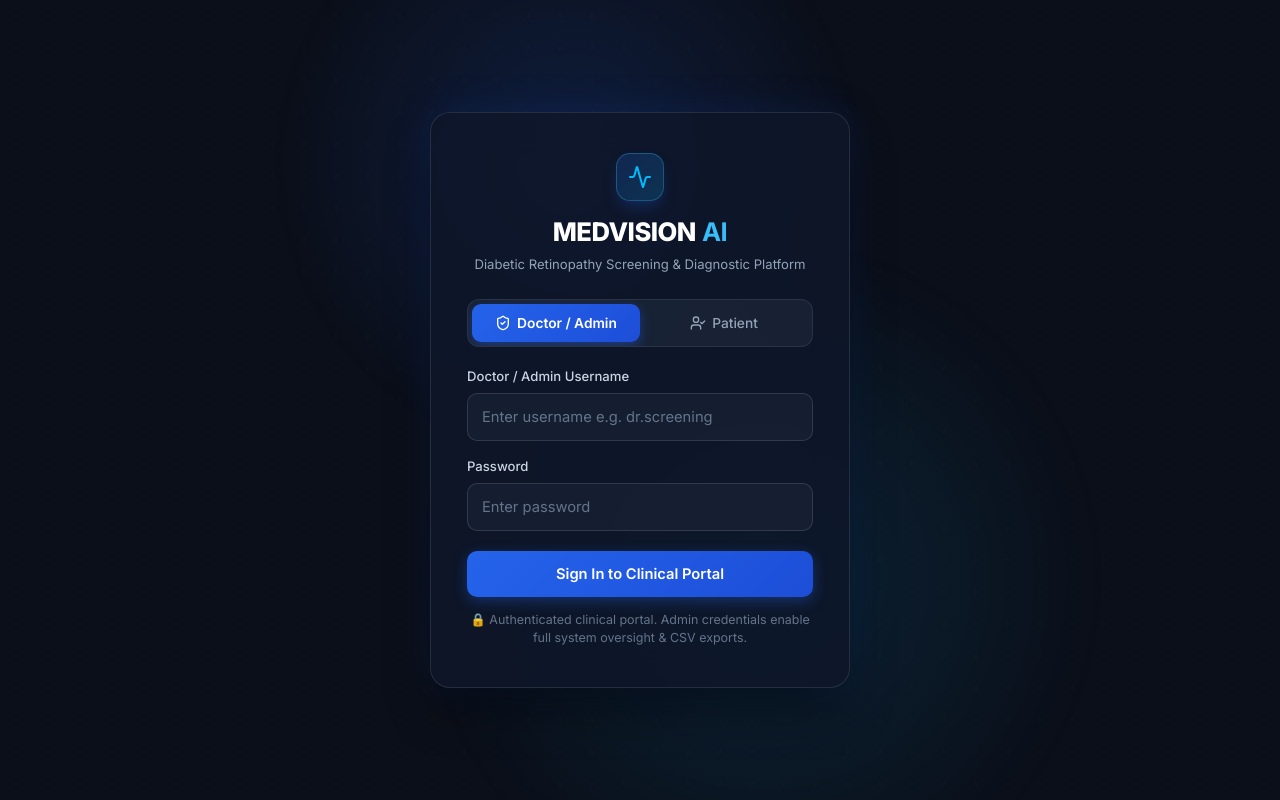
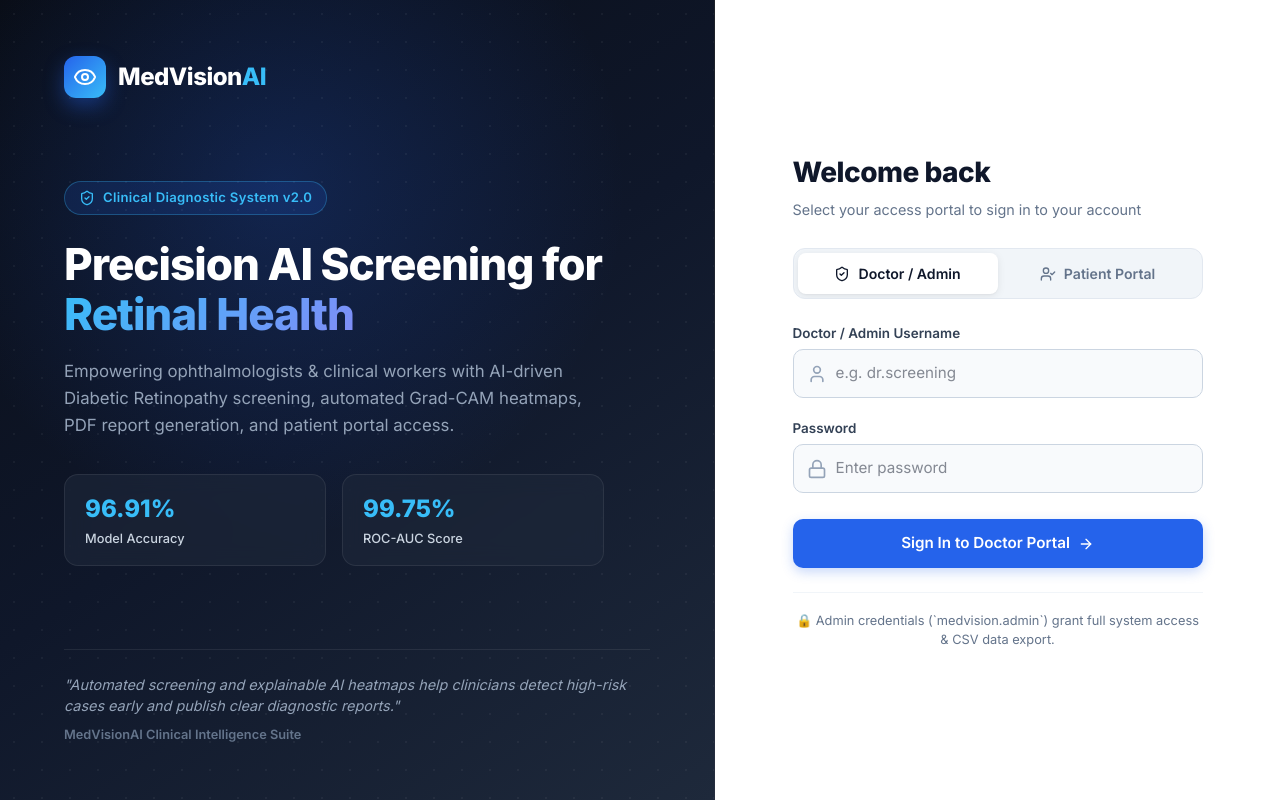
Before and after one commit to phanikumar822/MedVisionAI-v2, a React (Vite) app in the folder frontend/: page /login in a window 1280 px wide. Built offline with nearby package versions, Linux system fonts and the light colour scheme.

Commit message:
feat: redesigned Login into hand-crafted enterprise split-screen layout with clinical metrics showcase and Stripe-style smooth transitions

```diff
--- a/frontend/src/pages/Login.css
+++ b/frontend/src/pages/Login.css
@@ -1,293 +1,407 @@
 @import url('https://fonts.googleapis.com/css2?family=Inter:wght@300;400;500;600;700;800&display=swap');
 
-/* === FORMAL CLINICAL ENTERPRISE CONTAINER === */
-.formal-auth-wrapper {
-  margin: 0;
-  padding: 0;
-  box-sizing: border-box;
-  font-family: 'Inter', system-ui, -apple-system, sans-serif;
+/* === ENTERPRISE SPLIT-SCREEN LAYOUT === */
+.split-auth-container {
   display: flex;
-  justify-content: center;
-  align-items: center;
   min-height: 100vh;
   width: 100vw;
-  background: #0b0f19;
+  font-family: 'Inter', system-ui, -apple-system, sans-serif;
+  background: #f8fafc;
+  overflow-x: hidden;
+}
+
+/* === LEFT HERO SHOWCASE PANEL === */
+.auth-hero-panel {
+  flex: 1.25;
+  background: linear-gradient(145deg, #090d16 0%, #0f172a 50%, #1e293b 100%);
   position: relative;
+  display: flex;
+  flex-direction: column;
+  justify-content: space-between;
+  padding: 56px 64px;
+  color: #ffffff;
+  overflow: hidden;
+  border-right: 1px solid rgba(255, 255, 255, 0.08);
+}
+
+/* Subtle background accent glow */
+.hero-ambient-glow {
+  position: absolute;
+  top: -20%;
+  left: -10%;
+  width: 700px;
+  height: 700px;
+  background: radial-gradient(circle, rgba(37, 99, 235, 0.22) 0%, rgba(15, 23, 42, 0) 70%);
+  border-radius: 50%;
+  pointer-events: none;
+}
+
+.hero-pattern-overlay {
+  position: absolute;
+  inset: 0;
+  background-image: radial-gradient(rgba(255, 255, 255, 0.06) 1px, transparent 1px);
+  background-size: 28px 28px;
+  pointer-events: none;
+  opacity: 0.8;
+}
+
+/* Hero Top Branding */
+.hero-brand {
+  position: relative;
+  z-index: 5;
+  display: flex;
+  align-items: center;
+  gap: 12px;
+}
+
+.hero-brand-logo {
+  width: 42px;
+  height: 42px;
+  background: linear-gradient(135deg, #2563eb, #38bdf8);
+  border-radius: 12px;
+  display: flex;
+  align-items: center;
+  justify-content: center;
+  color: #ffffff;
+  box-shadow: 0 8px 20px rgba(37, 99, 235, 0.4);
+}
+
+.hero-brand-name {
+  font-size: 1.5em;
+  font-weight: 800;
+  letter-spacing: -0.5px;
+  color: #ffffff;
+}
+
+.hero-brand-name span {
+  color: #38bdf8;
+}
+
+/* Hero Main Content */
+.hero-content {
+  position: relative;
+  z-index: 5;
+  max-width: 540px;
+  margin: 40px 0;
+}
+
+.hero-badge {
+  display: inline-flex;
+  align-items: center;
+  gap: 8px;
+  background: rgba(37, 99, 235, 0.15);
+  border: 1px solid rgba(56, 189, 248, 0.3);
+  color: #38bdf8;
+  padding: 6px 14px;
+  border-radius: 30px;
+  font-size: 0.82em;
+  font-weight: 600;
+  letter-spacing: 0.3px;
+  margin-bottom: 24px;
+}
+
+.hero-title {
+  font-size: 2.75em;
+  font-weight: 800;
+  line-height: 1.15;
+  letter-spacing: -1px;
+  color: #ffffff;
+  margin-bottom: 18px;
+}
+
+.hero-title span {
+  background: linear-gradient(135deg, #38bdf8, #818cf8);
+  -webkit-background-clip: text;
+  -webkit-text-fill-color: transparent;
+  background-clip: text;
+}
+
+.hero-description {
+  font-size: 1.05em;
+  line-height: 1.6;
+  color: #94a3b8;
+  margin-bottom: 36px;
+}
+
+/* Metrics Grid */
+.hero-metrics {
+  display: grid;
+  grid-template-columns: repeat(2, 1fr);
+  gap: 16px;
+}
+
+.metric-card {
+  background: rgba(30, 41, 59, 0.6);
+  border: 1px solid rgba(255, 255, 255, 0.08);
+  border-radius: 14px;
+  padding: 16px 20px;
+  backdrop-filter: blur(10px);
+}
+
+.metric-value {
+  font-size: 1.5em;
+  font-weight: 800;
+  color: #38bdf8;
+  margin-bottom: 2px;
+}
+
+.metric-label {
+  font-size: 0.8em;
+  color: #cbd5e1;
+  font-weight: 500;
+}
+
+/* Hero Footer Testimonial */
+.hero-footer {
+  position: relative;
+  z-index: 5;
+  border-top: 1px solid rgba(255, 255, 255, 0.08);
+  padding-top: 24px;
+}
+
+.hero-quote {
+  font-size: 0.9em;
+  color: #94a3b8;
+  font-style: italic;
+  line-height: 1.5;
+  margin: 0 0 8px 0;
+}
+
+.hero-quote-author {
+  font-size: 0.8em;
+  color: #64748b;
+  font-weight: 600;
+
+  font-style: normal;
+}
+
+/* === RIGHT FORM PANEL === */
+.auth-form-panel {
+  flex: 1;
+  display: flex;
+  align-items: center;
+  justify-content: center;
+  padding: 48px;
+  background: #ffffff;
+}
+
+.form-card-box {
+  width: 100%;
+  max-width: 410px;
+  display: flex;
+  flex-direction: column;
+}
+
+.form-header {
+  margin-bottom: 28px;
+}
+
+.form-header h2 {
+  font-size: 1.75em;
+  font-weight: 800;
+  color: #0f172a;
+  letter-spacing: -0.5px;
+  margin: 0 0 6px 0;
+}
+
+.form-header p {
+  color: #64748b;
+  font-size: 0.9em;
+  margin: 0;
+}
+
+/* Role Segmented Switcher */
+.role-segmented-control {
+  position: relative;
+  display: flex;
+  background: #f1f5f9;
+  border: 1px solid #e2e8f0;
+  border-radius: 12px;
+  padding: 4px;
+  margin-bottom: 24px;
   overflow: hidden;
 }
 
-/* Subtle, elegant ambient light orbs in background (no grid boxes) */
-.ambient-glow-1 {
-  position: absolute;
-  top: -15%;
-  left: 20%;
-  width: 600px;
-  height: 600px;
-  background: radial-gradient(circle, rgba(37, 99, 235, 0.18) 0%, rgba(11, 15, 25, 0) 70%);
-  border-radius: 50%;
-  pointer-events: none;
-  animation: floatAmbient 12s ease-in-out infinite alternate;
-}
-
-.ambient-glow-2 {
-  position: absolute;
-  bottom: -20%;
-  right: 15%;
-  width: 700px;
-  height: 700px;
-  background: radial-gradient(circle, rgba(14, 165, 233, 0.14) 0%, rgba(11, 15, 25, 0) 70%);
-  border-radius: 50%;
-  pointer-events: none;
-  animation: floatAmbient 16s ease-in-out infinite alternate-reverse;
-}
-
-@keyframes floatAmbient {
-  0% { transform: translate(0, 0); }
-  100% { transform: translate(30px, -40px); }
-}
-
-/* Subtle background grid pattern overlay for structure */
-.bg-grid-overlay {
-  position: absolute;
-  inset: 0;
-  background-image: radial-gradient(rgba(255, 255, 255, 0.05) 1px, transparent 1px);
-  background-size: 32px 32px;
-  pointer-events: none;
-  opacity: 0.7;
-}
-
-/* === FORMAL LOGIN CARD === */
-.formal-card {
-  position: relative;
-  z-index: 10;
-  width: 420px;
-  background: rgba(15, 23, 42, 0.85);
-  backdrop-filter: blur(20px);
-  -webkit-backdrop-filter: blur(20px);
-  border: 1px solid rgba(255, 255, 255, 0.1);
-  border-radius: 20px;
-  padding: 40px 36px;
-  box-shadow: 0 25px 50px -12px rgba(0, 0, 0, 0.6),
-              0 0 40px rgba(37, 99, 235, 0.15);
-  transition: transform 0.4s cubic-bezier(0.16, 1, 0.3, 1), box-shadow 0.4s ease;
-}
-
-.formal-card:hover {
-  box-shadow: 0 30px 60px -12px rgba(0, 0, 0, 0.7),
-              0 0 50px rgba(37, 99, 235, 0.22);
-}
-
-.card-header {
-  display: flex;
-  flex-direction: column;
-  align-items: center;
-  text-align: center;
-  margin-bottom: 24px;
-}
-
-.logo-badge-icon {
-  width: 48px;
-  height: 48px;
-  background: linear-gradient(135deg, rgba(37, 99, 235, 0.2), rgba(14, 165, 233, 0.2));
-  border: 1px solid rgba(56, 189, 248, 0.3);
-  border-radius: 14px;
-  display: flex;
-  align-items: center;
-  justify-content: center;
-  margin-bottom: 12px;
-  box-shadow: 0 8px 16px -4px rgba(37, 99, 235, 0.3);
-}
-
-.brand-name {
-  font-size: 1.6em;
-  font-weight: 800;
-  color: #ffffff;
-  letter-spacing: -0.5px;
-  margin: 0 0 4px 0;
-  display: flex;
-  align-items: center;
-  gap: 6px;
-}
-
-.brand-name .ai-accent {
-  color: #38bdf8;
-  font-weight: 700;
-}
-
-.platform-tagline {
-  color: #94a3b8;
-  font-size: 0.82em;
-  font-weight: 400;
-  margin: 0;
-}
-
-/* === FORMAL ROLE TOGGLE SWITCH === */
-.role-switch-track {
-  position: relative;
-  display: flex;
-  width: 100%;
-  background: rgba(30, 41, 59, 0.7);
-  border: 1px solid rgba(255, 255, 255, 0.08);
-  border-radius: 12px;
-  padding: 4px;
-  margin-bottom: 20px;
-  overflow: hidden;
-}
-
-.role-switch-glider {
+.role-segmented-pill {
   position: absolute;
   top: 4px;
   bottom: 4px;
   width: calc(50% - 4px);
-  background: linear-gradient(135deg, #2563eb, #1d4ed8);
-  border-radius: 9px;
-  box-shadow: 0 4px 12px rgba(37, 99, 235, 0.4);
-  transition: transform 0.35s cubic-bezier(0.4, 0, 0.2, 1);
+  background: #ffffff;
+  border-radius: 8px;
+  box-shadow: 0 2px 8px rgba(0, 0, 0, 0.08), 0 1px 2px rgba(0, 0, 0, 0.04);
+  transition: transform 0.3s cubic-bezier(0.2, 0, 0, 1);
   z-index: 1;
 }
 
-.role-switch-glider.patient {
+.role-segmented-pill.patient {
   transform: translateX(100%);
 }
 
-.role-option-btn {
+.role-tab-button {
   position: relative;
   z-index: 2;
   flex: 1;
-  padding: 9px 0;
+  padding: 10px 0;
   background: transparent;
   border: none;
-  color: #94a3b8;
-  font-weight: 500;
-  font-size: 0.86em;
+  color: #64748b;
+  font-weight: 600;
+  font-size: 0.88em;
   cursor: pointer;
-  transition: color 0.3s ease;
-  display: flex;
-  align-items: center;
-  justify-content: center;
-  gap: 6px;
-}
-
-.role-option-btn.active {
-  color: #ffffff;
-  font-weight: 600;
-}
-
-/* === FORM SMOOTH FADE & SLIDE ANIMATION === */
-.form-fade-wrapper {
-  width: 100%;
-  animation: formSlideIn 0.35s cubic-bezier(0.16, 1, 0.3, 1) forwards;
-}
-
-@keyframes formSlideIn {
-  0% {
-    opacity: 0;
-    transform: translateY(8px);
-  }
-  100% {
-    opacity: 1;
-    transform: translateY(0);
-  }
-}
-
-.formal-form {
-  display: flex;
-  flex-direction: column;
-  gap: 16px;
-}
-
-.form-group {
-  display: flex;
-  flex-direction: column;
-  gap: 6px;
-}
-
-.form-group label {
-  color: #cbd5e1;
-  font-size: 0.82em;
-  font-weight: 500;
-}
-
-.form-input {
-  width: 100%;
-  background: rgba(30, 41, 59, 0.5);
-  border: 1px solid rgba(255, 255, 255, 0.12);
-  outline: none;
-  padding: 12px 14px;
-  border-radius: 10px;
-  color: #ffffff;
-  font-size: 0.92em;
-  font-family: inherit;
-  transition: all 0.25s ease;
-}
-
-.form-input:focus {
-  border-color: #38bdf8;
-  background: rgba(30, 41, 59, 0.8);
-  box-shadow: 0 0 0 3px rgba(56, 189, 248, 0.2);
-}
-
-.form-input::placeholder {
-  color: #64748b;
-}
-
-.primary-btn {
-  width: 100%;
-  padding: 12px;
-  background: linear-gradient(135deg, #2563eb, #1d4ed8);
-  color: #ffffff;
-  font-weight: 600;
-  font-size: 0.92em;
-  border: none;
-  border-radius: 10px;
-  cursor: pointer;
-  margin-top: 4px;
-  transition: all 0.25s cubic-bezier(0.34, 1.25, 0.64, 1);
-  box-shadow: 0 4px 14px rgba(37, 99, 235, 0.35);
+  transition: color 0.25s ease;
   display: flex;
   align-items: center;
   justify-content: center;
   gap: 8px;
 }
 
-.primary-btn:hover {
-  transform: translateY(-1px);
-  box-shadow: 0 6px 20px rgba(37, 99, 235, 0.45);
-  background: linear-gradient(135deg, #3b82f6, #1d4ed8);
+.role-tab-button.active {
+  color: #0f172a;
 }
 
-.primary-btn:active {
+/* Form Fields & Transitions */
+.auth-form-wrapper {
+  width: 100%;
+  animation: authFormFadeIn 0.3s cubic-bezier(0.2, 0, 0, 1) forwards;
+}
+
+@keyframes authFormFadeIn {
+  0% {
+    opacity: 0;
+    transform: translateX(10px);
+  }
+  100% {
+    opacity: 1;
+    transform: translateX(0);
+  }
+}
+
+.clean-form {
+  display: flex;
+  flex-direction: column;
+  gap: 20px;
+}
+
+.input-field-group {
+  display: flex;
+  flex-direction: column;
+  gap: 6px;
+}
+
+.input-field-group label {
+  font-size: 0.84em;
+  font-weight: 600;
+  color: #334155;
+}
+
+.input-field-wrapper {
+  position: relative;
+  display: flex;
+  align-items: center;
+}
+
+.input-icon {
+  position: absolute;
+  left: 14px;
+  color: #94a3b8;
+  pointer-events: none;
+  transition: color 0.2s ease;
+}
+
+.clean-input {
+  width: 100%;
+  padding: 12px 14px 12px 42px;
+  background: #f8fafc;
+  border: 1px solid #cbd5e1;
+  border-radius: 10px;
+  font-size: 0.95em;
+  color: #0f172a;
+  outline: none;
+  font-family: inherit;
+  transition: all 0.2s ease;
+}
+
+.clean-input:focus {
+  background: #ffffff;
+  border-color: #2563eb;
+  box-shadow: 0 0 0 3.5px rgba(37, 99, 235, 0.12);
+}
+
+.clean-input:focus + .input-icon,
+.clean-input:not(:placeholder-shown) + .input-icon {
+  color: #2563eb;
+}
+
+.submit-primary-btn {
+  width: 100%;
+  padding: 13px;
+  background: #2563eb;
+  color: #ffffff;
+  font-weight: 600;
+  font-size: 0.95em;
+  border: none;
+  border-radius: 10px;
+  cursor: pointer;
+  margin-top: 6px;
+  transition: all 0.2s ease;
+  box-shadow: 0 4px 12px rgba(37, 99, 235, 0.25);
+  display: flex;
+  align-items: center;
+  justify-content: center;
+  gap: 8px;
+}
+
+.submit-primary-btn:hover {
+  background: #1d4ed8;
+  transform: translateY(-1px);
+  box-shadow: 0 6px 18px rgba(37, 99, 235, 0.35);
+}
+
+.submit-primary-btn:active {
   transform: translateY(0);
 }
 
-.primary-btn:disabled {
-  opacity: 0.6;
+.submit-primary-btn:disabled {
+  opacity: 0.65;
   cursor: not-allowed;
   transform: none;
 }
 
-.error-box {
-  background: rgba(239, 68, 68, 0.12);
-  border: 1px solid rgba(239, 68, 68, 0.3);
-  color: #fca5a5;
-  padding: 10px 12px;
+.error-banner-box {
+  background: #fef2f2;
+  border: 1px solid #fecaca;
+  color: #dc2626;
+  padding: 10px 14px;
   border-radius: 8px;
-  font-size: 0.83em;
+  font-size: 0.85em;
+  font-weight: 500;
+  margin-bottom: 16px;
   text-align: center;
-  margin-bottom: 12px;
 }
 
-.hint-note {
+.security-hint-note {
+  margin-top: 24px;
+  padding-top: 18px;
+  border-top: 1px solid #f1f5f9;
   color: #64748b;
-  font-size: 0.78em;
+  font-size: 0.8em;
+  line-height: 1.5;
   text-align: center;
-  margin-top: 14px;
-  line-height: 1.45;
 }
 
-@media (max-width: 480px) {
-  .formal-card {
-    width: 90%;
-    padding: 32px 24px;
+/* Mobile Responsiveness */
+@media (max-width: 960px) {
+  .split-auth-container {
+    flex-direction: column;
+  }
+
+  .auth-hero-panel {
+    display: none;
+  }
+
+  .auth-form-panel {
+    min-height: 100vh;
+    padding: 24px;
   }
 }
--- a/frontend/src/pages/Login.tsx
+++ b/frontend/src/pages/Login.tsx
@@ -1,7 +1,7 @@
 import React, { useState } from 'react';
 import { useNavigate } from 'react-router-dom';
 import { useAuth } from '../context/AuthContext';
-import { Activity, ShieldCheck, UserCheck } from 'lucide-react';
+import { Eye, ShieldCheck, UserCheck, Lock, User, ArrowRight } from 'lucide-react';
 import './Login.css';
 
 const Login = () => {
@@ -40,84 +40,139 @@ const Login = () => {
   };
 
   return (
-    <div className="formal-auth-wrapper">
-      {/* Subtle ambient light orbs (no childish grid boxes) */}
-      <div className="ambient-glow-1"></div>
-      <div className="ambient-glow-2"></div>
-      <div className="bg-grid-overlay"></div>
+    <div className="split-auth-container">
 
-      <div className="formal-card">
-        {/* Header Logo */}
-        <div className="card-header">
-          <div className="logo-badge-icon">
-            <Activity className="w-6 h-6 text-sky-400" />
+      {/* LEFT SIDE: Enterprise Clinical Hero Panel */}
+      <div className="auth-hero-panel">
+        <div className="hero-ambient-glow"></div>
+        <div className="hero-pattern-overlay"></div>
+
+        {/* Brand Header */}
+        <div className="hero-brand">
+          <div className="hero-brand-logo">
+            <Eye className="w-6 h-6 text-white" />
           </div>
-          <h1 className="brand-name">
-            MEDVISION <span className="ai-accent">AI</span>
-          </h1>
-          <p className="platform-tagline">Diabetic Retinopathy Screening & Diagnostic Platform</p>
+          <span className="hero-brand-name">
+            MedVision<span>AI</span>
+          </span>
         </div>
 
-        {/* Role Toggle Track with Smooth Glider */}
-        <div className="role-switch-track">
-          <div className={`role-switch-glider ${mode === 'patient' ? 'patient' : ''}`}></div>
+        {/* Hero Content */}
+        <div className="hero-content">
+          <div className="hero-badge">
+            <ShieldCheck className="w-4 h-4" /> Clinical Diagnostic System v2.0
+          </div>
+          <h1 className="hero-title">
+            Precision AI Screening for <span>Retinal Health</span>
+          </h1>
+          <p className="hero-description">
+            Empowering ophthalmologists & clinical workers with AI-driven Diabetic Retinopathy screening,
+            automated Grad-CAM heatmaps, PDF report generation, and patient portal access.
+          </p>
+
+          {/* Clinical Metrics */}
+          <div className="hero-metrics">
+            <div className="metric-card">
+              <div className="metric-value">96.91%</div>
+              <div className="metric-label">Model Accuracy</div>
+            </div>
+            <div className="metric-card">
+              <div className="metric-value">99.75%</div>
+              <div className="metric-label">ROC-AUC Score</div>
+            </div>
+          </div>
+        </div>
+
+        {/* Hero Footer */}
+        <div className="hero-footer">
+          <p className="hero-quote">
+            "Automated screening and explainable AI heatmaps help clinicians detect high-risk cases early and publish clear diagnostic reports."
+          </p>
+          <div className="hero-quote-author">
+            MedVisionAI Clinical Intelligence Suite
+          </div>
+        </div>
+      </div>
+
+      {/* RIGHT SIDE: Clean Professional Form Panel */}
+      <div className="auth-form-panel">
+        <div className="form-card-box">
+
+          <div className="form-header">
+            <h2>Welcome back</h2>
+            <p>Select your access portal to sign in to your account</p>
+          </div>
+
+          {/* Segmented Control Switcher */}
+          <div className="role-segmented-control">
+            <div className={`role-segmented-pill ${mode === 'patient' ? 'patient' : ''}`}></div>
             <button
               type="button"
-            className={`role-option-btn ${mode === 'doctor' ? 'active' : ''}`}
+              className={`role-tab-button ${mode === 'doctor' ? 'active' : ''}`}
               onClick={() => { setMode('doctor'); setError(''); }}
             >
               <ShieldCheck className="w-4 h-4" /> Doctor / Admin
             </button>
             <button
               type="button"
-            className={`role-option-btn ${mode === 'patient' ? 'active' : ''}`}
+              className={`role-tab-button ${mode === 'patient' ? 'active' : ''}`}
               onClick={() => { setMode('patient'); setError(''); }}
             >
-            <UserCheck className="w-4 h-4" /> Patient
+              <UserCheck className="w-4 h-4" /> Patient Portal
             </button>
           </div>
 
-        {error && <div className="error-box">{error}</div>}
+          {error && <div className="error-banner-box">{error}</div>}
 
-        {/* Animated Form Container */}
-        <div className="form-fade-wrapper" key={mode}>
-          <form onSubmit={handleSubmit} className="formal-form">
-            <div className="form-group">
+          {/* Form Container with Smooth Horizontal Slide Transition */}
+          <div className="auth-form-wrapper" key={mode}>
+            <form onSubmit={handleSubmit} className="clean-form">
+              <div className="input-field-group">
                 <label>{mode === 'doctor' ? 'Doctor / Admin Username' : 'Patient Username'}</label>
+                <div className="input-field-wrapper">
+                  <User className="w-5 h-5 input-icon" />
                   <input
                     type="text"
-                className="form-input"
+                    className="clean-input"
                     value={username}
                     onChange={(e) => setUsername(e.target.value)}
-                placeholder={mode === 'doctor' ? 'Enter username e.g. dr.screening' : 'Enter your patient username'}
+                    placeholder={mode === 'doctor' ? 'e.g. dr.screening' : 'Enter patient username'}
                     required
                   />
                 </div>
+              </div>
 
-            <div className="form-group">
+              <div className="input-field-group">
                 <label>Password</label>
+                <div className="input-field-wrapper">
+                  <Lock className="w-5 h-5 input-icon" />
                   <input
                     type="password"
-                className="form-input"
+                    className="clean-input"
                     value={password}
                     onChange={(e) => setPassword(e.target.value)}
                     placeholder="Enter password"
                     required
                   />
                 </div>
+              </div>
 
-            <button type="submit" className="primary-btn" disabled={loading}>
-              {loading ? 'Authenticating...' : `Sign In to ${mode === 'doctor' ? 'Clinical Portal' : 'Patient Portal'}`}
+              <button type="submit" className="submit-primary-btn" disabled={loading}>
+                {loading ? 'Authenticating...' : `Sign In to ${mode === 'doctor' ? 'Doctor Portal' : 'Patient Portal'}`}
+                <ArrowRight className="w-4 h-4" />
               </button>
             </form>
 
-          <p className="hint-note">
+            <div className="security-hint-note">
               {mode === 'doctor'
-              ? '🔒 Authenticated clinical portal. Admin credentials enable full system oversight & CSV exports.'
-              : '🔑 Access your screening results, PDF downloads & AI health assistant.'}
-          </p>
+                ? '🔒 Admin credentials (`medvision.admin`) grant full system access & CSV data export.'
+                : '🔑 Patients use the auto-generated username & password set via email link.'}
             </div>
           </div>
+
+        </div>
+      </div>
+
     </div>
   );
 };
```
Lines whose indentation alone changed are shown as unchanged.
